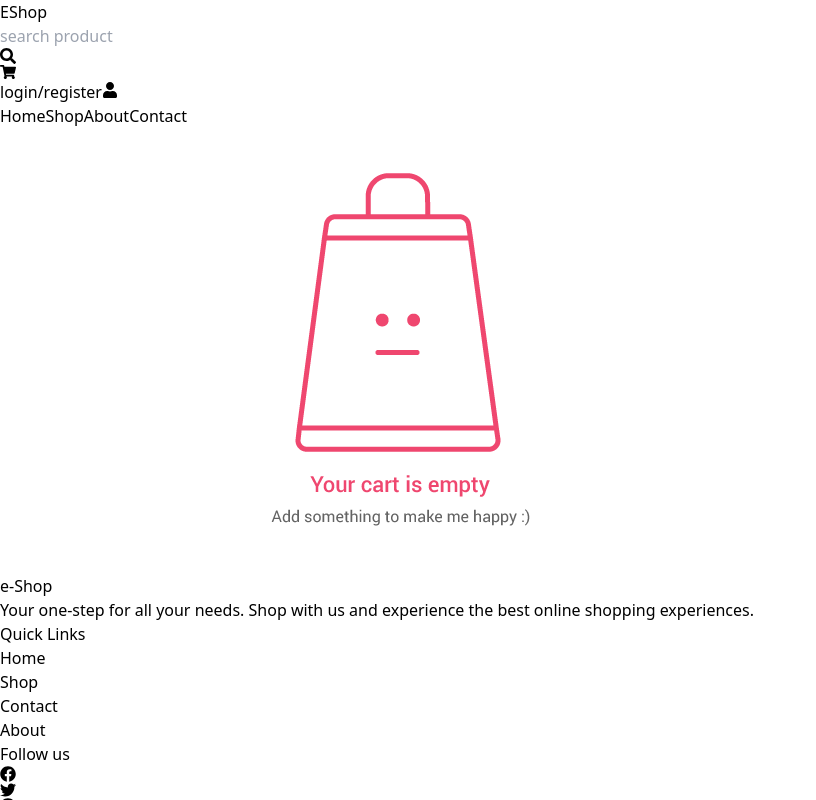
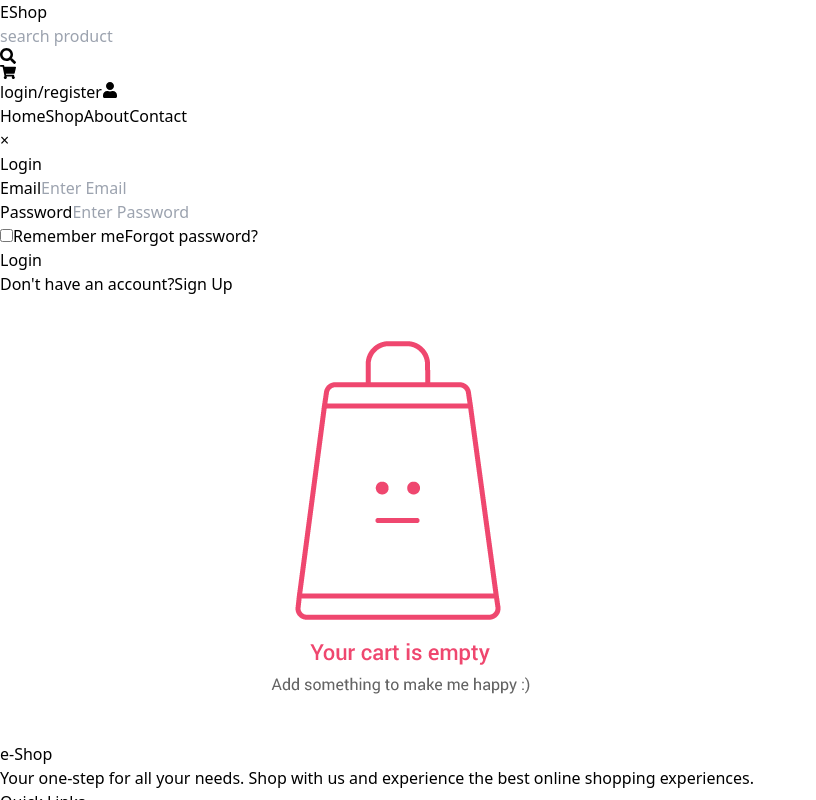
Before and after one commit to Bhavanikodur0706/E-Shop, a React (Vite) app: page /cart in a window 1280 px wide. Both pictures are taken after a click on the button "login/register". Shown: the top 800 px of the page, without its empty margins (0-816 px from the left). Built offline with nearby package versions, Linux system fonts and the light colour scheme.

Commit message:
created reister page

```diff
--- a/src/components/Modal.jsx
+++ b/src/components/Modal.jsx
@@ -5,7 +5,7 @@ const Modal = ({isModalOpen, setIsModalOpen,children}) => {
   return (
     <div className='fixed inset-0 bg-gray-800 bg-opacity-75 flex items-center justify-center z-50'>
       <div className='bg-white rounded-lg shadow-lg p-6 w-full max-w-md'>
-        <button className='absolute top-4 right-4 text-3xl text-gray-300' onClick={()=>setIsModalOpen(false)}>&times; </button>
+        <button className='absolute top-4 right-4 text-3xl text-gray-300' onClick={()=>setIsModalOpen(!isModalOpen)}>&times; </button>
         <div>{children}</div>
       </div>
     </div>
--- a/src/components/Navbar.jsx
+++ b/src/components/Navbar.jsx
@@ -1,10 +1,15 @@
-import React from 'react'
+import React, { useState } from 'react'
 import { FaSearch, FaShoppingCart, FaUser } from 'react-icons/fa'
 import { Link } from 'react-router-dom'
 import { useSelector } from 'react-redux'
-
+import Login from './Login'
+import Register from './Register'
+import Modal from './Modal'
 const Navbar = () => {
   const products = useSelector((state) => state.cart.products)
+  const [isModalOpen, setIsModalOpen] = useState(false)
+  const [isLogin, setIsLogin] = useState(true)
+
   // console.log('products from cart' , products);
   return (
     <nav className='bg-white shadow-md'>
@@ -27,7 +32,7 @@ const Navbar = () => {
             </span>
           )}
           </Link>
-          <button className='hidden md:block'>login/register</button>
+          <button className='hidden md:block' onClick={()=>setIsModalOpen(true)}>login/register</button>
           <button className='block md:hidden'><FaUser/></button>
         </div>
       </div>
@@ -37,6 +42,9 @@ const Navbar = () => {
         <Link to='/' className='hover:underline'>About</Link>
         <Link to='/' className='hover:underline'>Contact</Link>
       </div>
+      <Modal isModalOpen={isModalOpen} setIsModalOpen={setIsModalOpen}>
+        {isLogin ? <Login/> : <Register/>}
+      </Modal>
     </nav>
 
   )
--- /dev/null
+++ b/src/components/Register.jsx
@@ -0,0 +1,56 @@
+import React from "react";
+
+const Register = () => {
+  return (
+    <div className="fixed inset-0 flex items-center justify-center bg-black bg-opacity-50">
+      <div className="bg-white p-6 rounded-lg shadow-lg w-96">
+        <h2 className="text-xl font-semibold mb-4">Register</h2>
+        <form>
+        <div className="mb-4">
+            <label className="block text-sm font-medium text-gray-700">
+              Name
+            </label>
+            <input
+              type="text"
+              placeholder="Enter your Name"
+              className="mt-1 block w-full px-3 py-2 border rounded-md focus:ring-2 focus:ring-red-500 outline-none"
+            />
+          </div>
+          <div className="mb-4">
+            <label className="block text-sm font-medium text-gray-700">
+              Email
+            </label>
+            <input
+              type="email"
+              placeholder="Enter Email"
+              className="mt-1 block w-full px-3 py-2 border rounded-md focus:ring-2 focus:ring-red-500 outline-none"
+            />
+          </div>
+          <div className="mb-4">
+            <label className="block text-sm font-medium text-gray-700">
+              Password
+            </label>
+            <input
+              type="password"
+              placeholder="Enter Password"
+              className="mt-1 block w-full px-3 py-2 border rounded-md focus:ring-2 focus:ring-red-500 outline-none"
+            />
+          </div>
+          <div className="mb-4">
+            <button className="w-full bg-red-500 text-white py-2 rounded-md hover:bg-red-600 transition">
+              Register
+            </button>
+          </div>
+        </form>
+        <div className="text-center text-sm">
+          <span>Already have an account?</span>
+          <a href="#" className="text-red-500 ml-1 hover:underline">
+            Login Up
+          </a>
+        </div>
+      </div>
+    </div>
+  );
+};
+
+export default Register;
```
